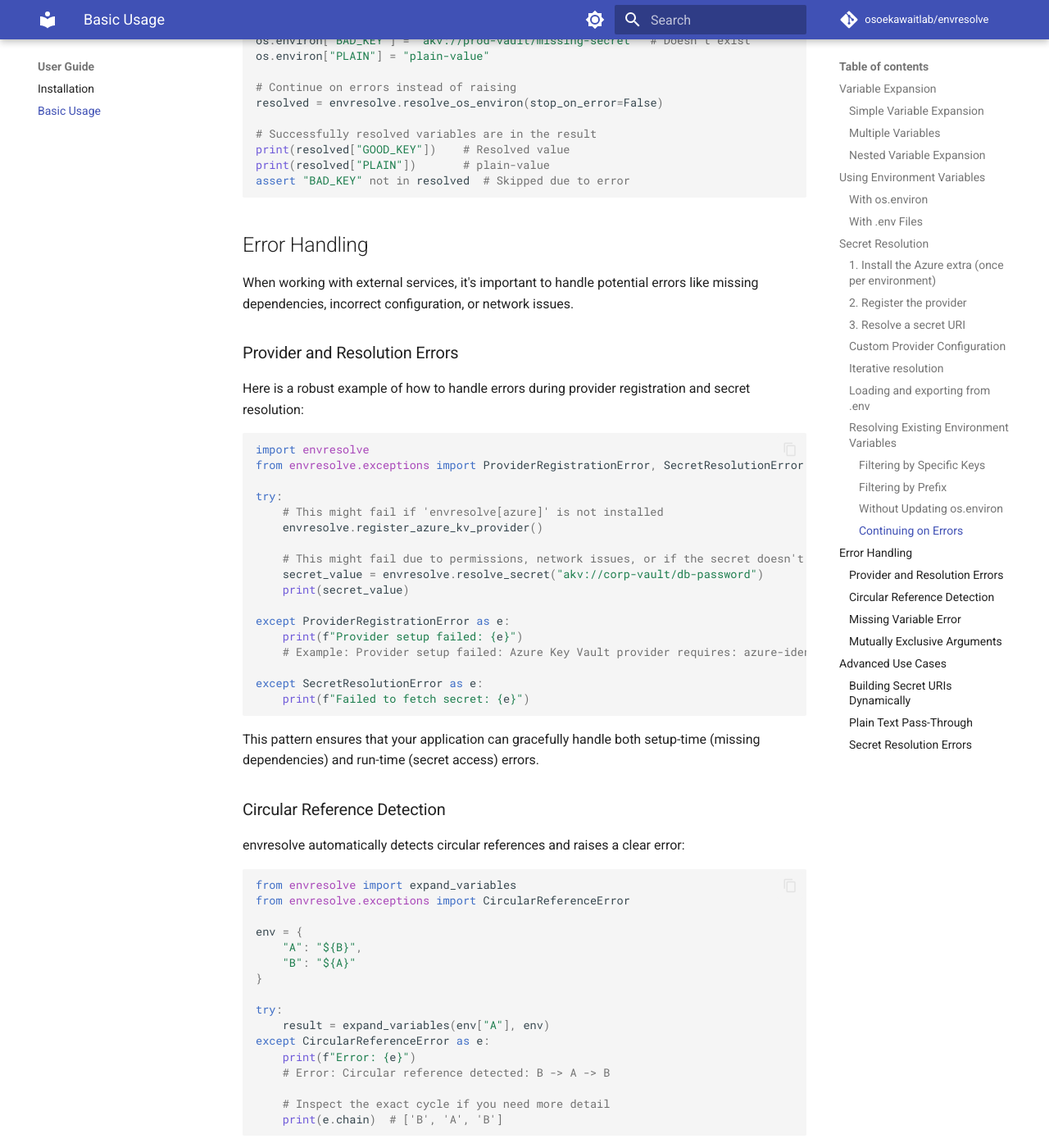
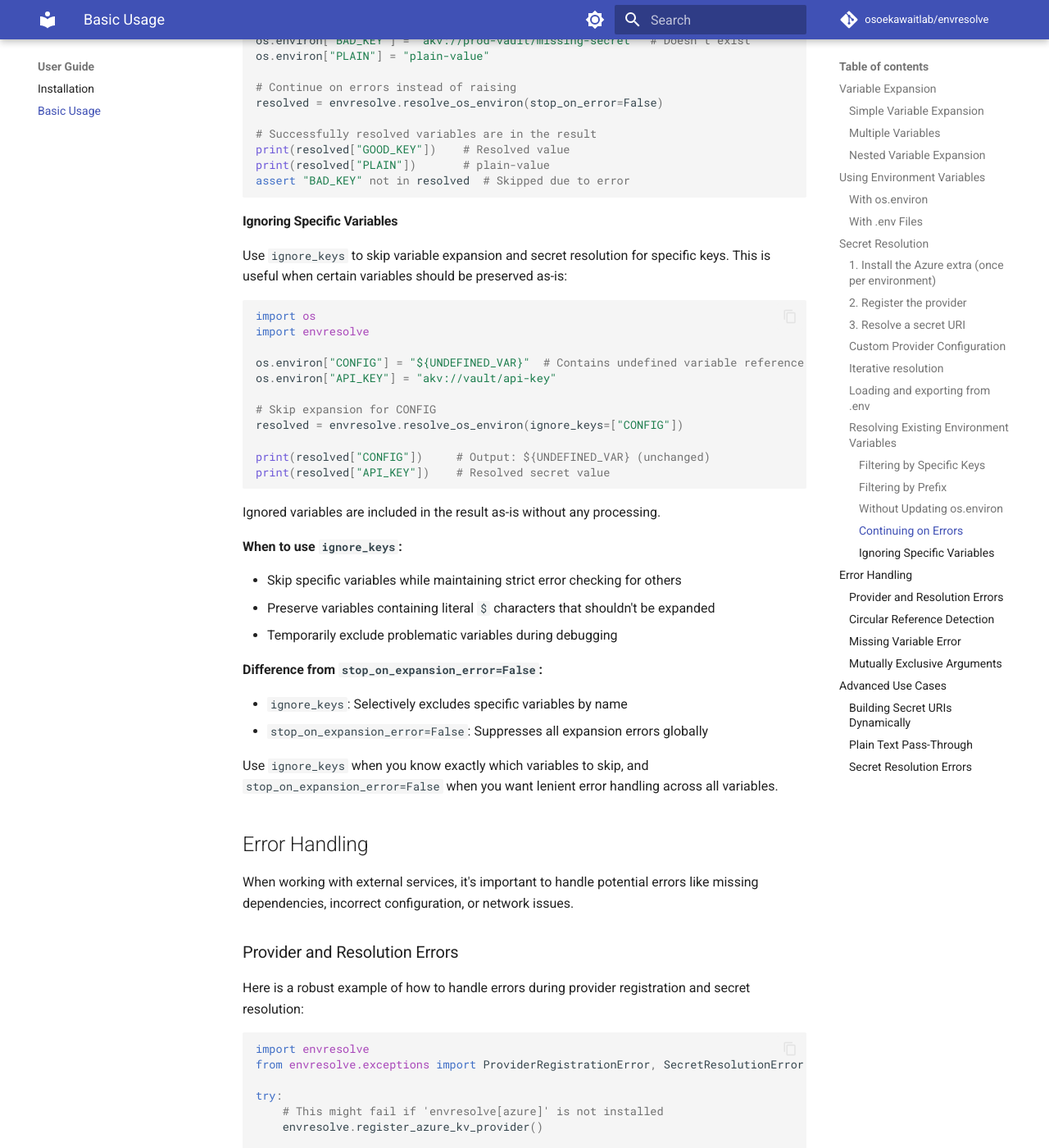
Before and after one commit to osoekawaitlab/envresolve, an MkDocs documentation site: the page built from docs/user-guide/basic-usage.md, in a window 1280 px wide and 1400 px high, scrolled down 6666 px. Shown: the whole window at 82% size. Built offline with MkDocs 1.6.1 and Material for MkDocs 9.7.7, drawn with Linux system fonts in a browser that asks for light colours; comment, search, counter and statistics services are not loaded.

Commit message:
feat: add ignore_keys parameter for selective variable exclusion in load_env and resolve_os_environ

````diff
--- a/docs/user-guide/basic-usage.md
+++ b/docs/user-guide/basic-usage.md
@@ -340,6 +340,39 @@ print(resolved["PLAIN"])       # plain-value
 assert "BAD_KEY" not in resolved  # Skipped due to error
 ```
 
+#### Ignoring Specific Variables
+
+Use `ignore_keys` to skip variable expansion and secret resolution for specific keys. This is useful when certain variables should be preserved as-is:
+
+```python
+import os
+import envresolve
+
+os.environ["CONFIG"] = "${UNDEFINED_VAR}"  # Contains undefined variable reference
+os.environ["API_KEY"] = "akv://vault/api-key"
+
+# Skip expansion for CONFIG
+resolved = envresolve.resolve_os_environ(ignore_keys=["CONFIG"])
+
+print(resolved["CONFIG"])     # Output: ${UNDEFINED_VAR} (unchanged)
+print(resolved["API_KEY"])    # Resolved secret value
+```
+
+Ignored variables are included in the result as-is without any processing.
+
+**When to use `ignore_keys`:**
+
+- Skip specific variables while maintaining strict error checking for others
+- Preserve variables containing literal `$` characters that shouldn't be expanded
+- Temporarily exclude problematic variables during debugging
+
+**Difference from `stop_on_expansion_error=False`:**
+
+- `ignore_keys`: Selectively excludes specific variables by name
+- `stop_on_expansion_error=False`: Suppresses all expansion errors globally
+
+Use `ignore_keys` when you know exactly which variables to skip, and `stop_on_expansion_error=False` when you want lenient error handling across all variables.
+
 ## Error Handling
 
 When working with external services, it's important to handle potential errors like missing dependencies, incorrect configuration, or network issues.
````
Also changed, not shown: docs/adr/0020-ignore-keys-for-selective-exclusion.md (added, +88 -0 lines), docs/architecture/adr.md (+11 -0 lines), 4 other files.
